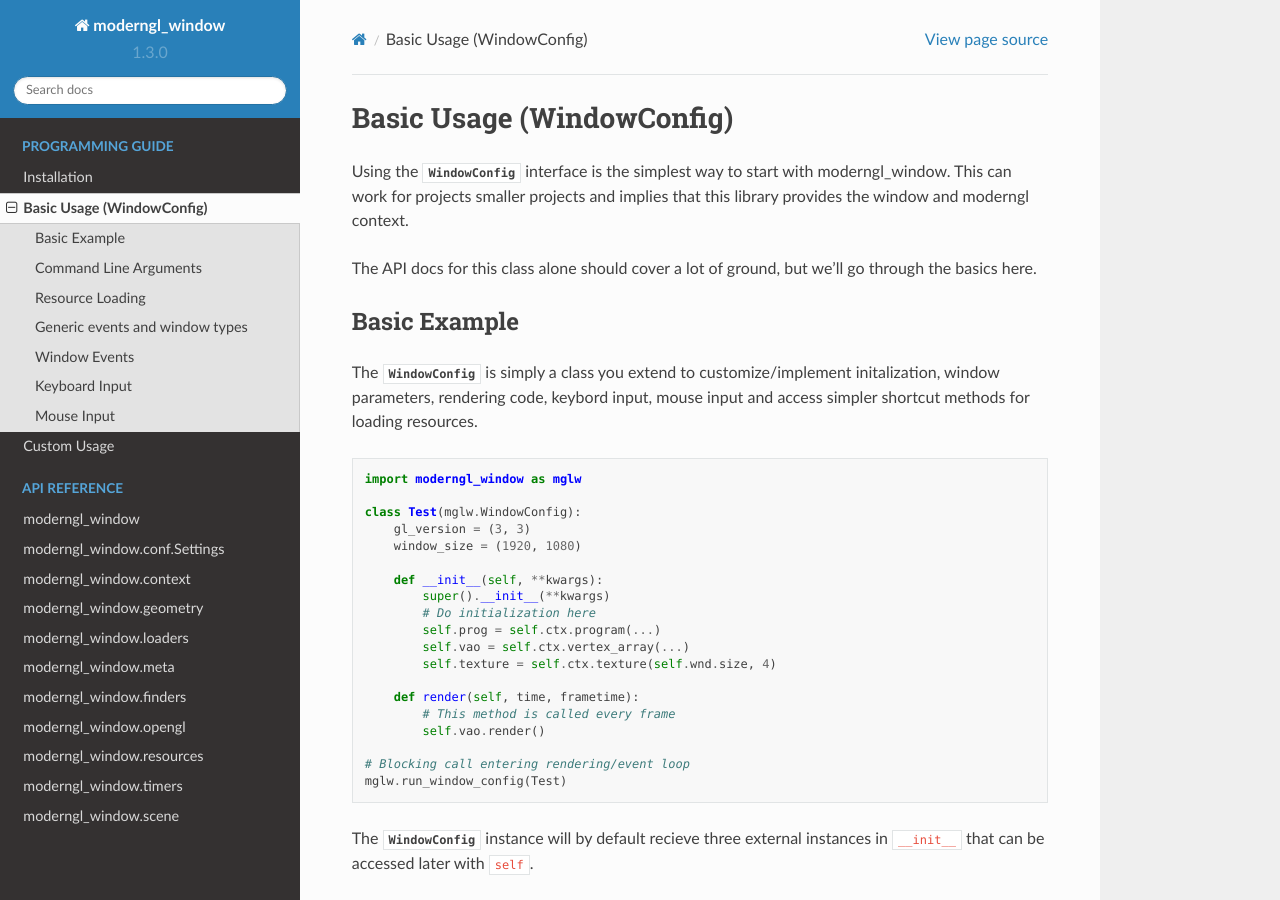
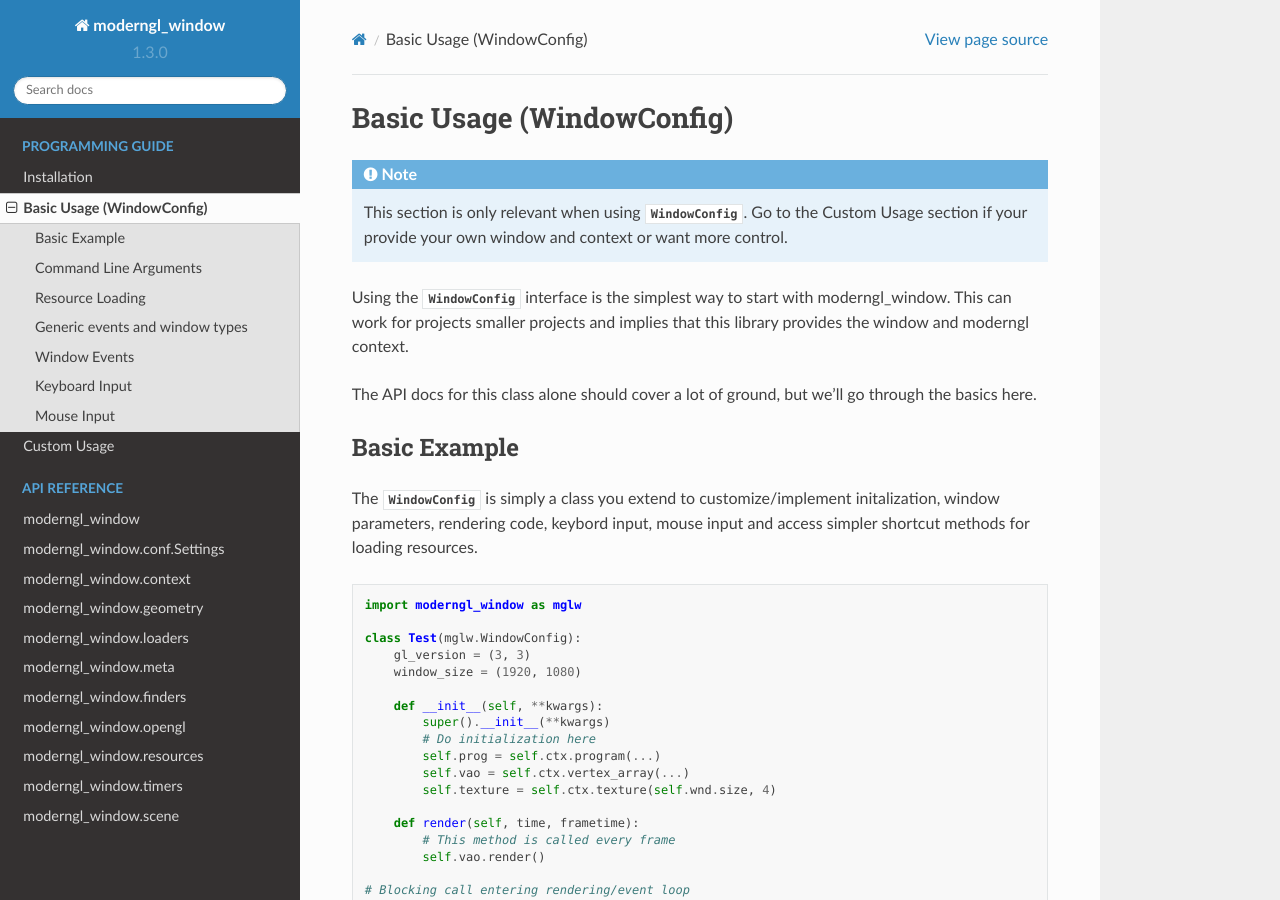
Before and after one commit to moderngl/moderngl-window, a Sphinx documentation site: the page built from docs/guide/basic_usage.rst, in a window 1280 px wide and 900 px high. Built offline with Sphinx 7.4.7 and the Read the Docs theme 2.0.0, drawn with Linux system fonts in a browser that asks for light colours.

Commit message:
Note about custom usage vs WindowConfig

```diff
--- a/docs/guide/basic_usage.rst
+++ b/docs/guide/basic_usage.rst
@@ -1,6 +1,11 @@
 
 Basic Usage (WindowConfig)
 ==========================
+
+.. note:: This section is only relevant when using
+   :py:class:`~moderngl_window.context.base.window.WindowConfig`.
+   Go to the Custom Usage section if your provide your own window
+   and context or want more control.
 
 Using the :py:class:`~moderngl_window.context.base.window.WindowConfig`
 interface is the simplest way to start with moderngl_window.
```
